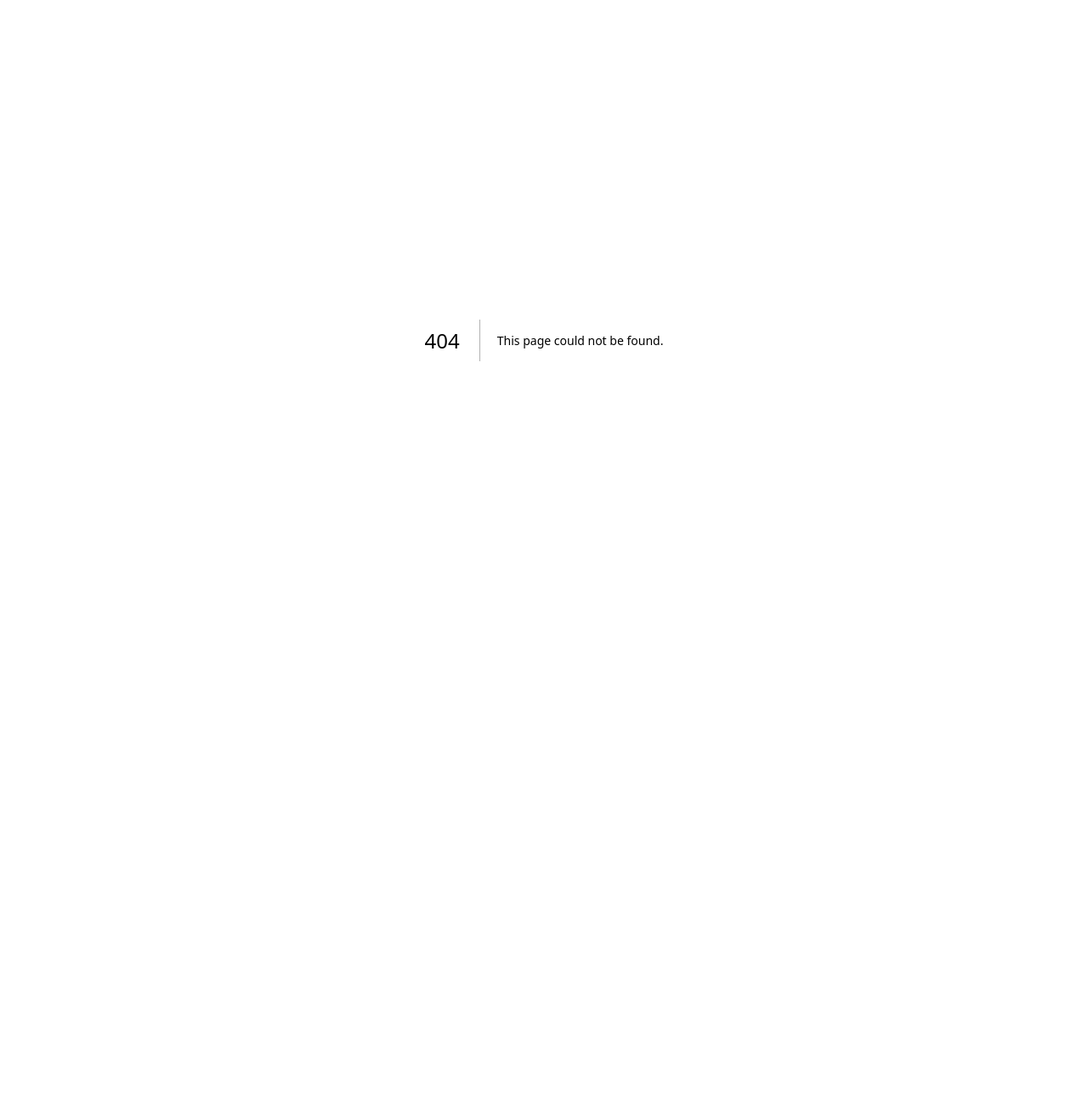
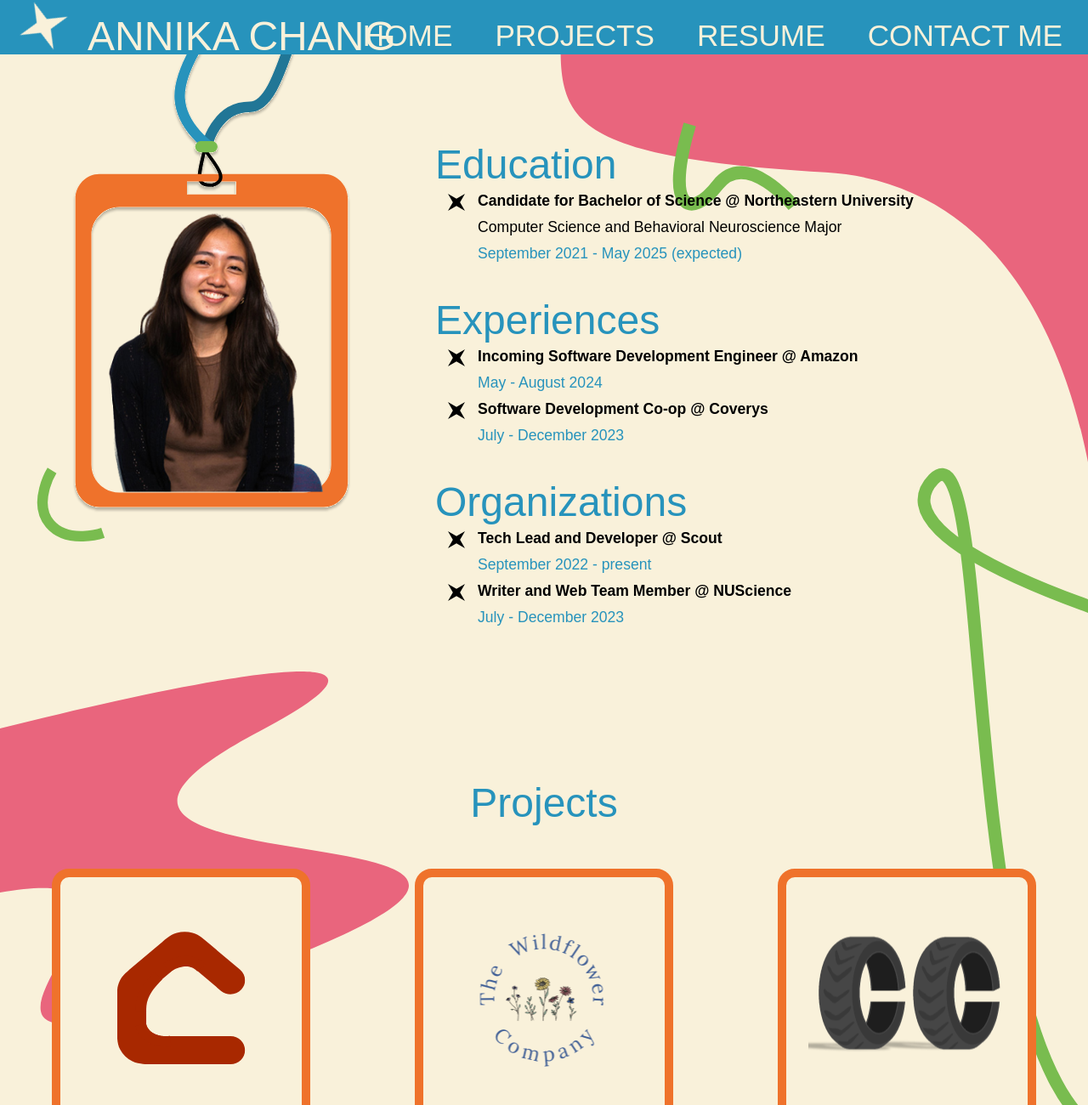
Before and after one commit to annikachang/achang.github.io, a Next.js app: page /personal in a window 1280 px wide. Before the commit this address had no page. Shown: the top 1300 px of the page at 85% size. Before the commit the page ends 800 px from the top, so only its background shows below. Built offline with nearby package versions, Linux system fonts and the light colour scheme; a web font is replaced by a local one.

Commit message:
add main route

```diff
--- /dev/null
+++ b/app/personal/page.tsx
@@ -0,0 +1,58 @@
+"use client";
+import theme from "../../styles/theme";
+import { ThemeProvider } from "@mui/material/styles";
+import "app/index.css";
+import DescriptionCard from "../../components/DescriptionCard";
+import {mainDescriptionData, projectDescriptionData, contactData} from "../info";
+import ProjectCard from "../../components/ProjectCard";
+import ContactCard from "../../components/ContactCard";
+import Header from "../../components/Header";
+
+
+export default function Page() {
+  return (
+    <ThemeProvider theme={theme}>
+      <Header icon_url="../images/header-bullet.svg" mobile_icon_url="../images/menu-mobile.svg"/>
+      <div id="main">
+        <div className="flex container-1 rel">
+        <img className="abs ellipse-1" src="../images/ellipse-1.svg"/>
+        <img className="abs line-1" src="../images/line-1.svg"/>
+        <div className="rel headshot_container">
+            <img className="abs frame" src="../images/headshot_frame.svg"/>
+            <img className="abs headshot-image" src="../images/headshot_image.png"/>
+          </div>
+          <div className="maindescription_container">
+          {mainDescriptionData.map((value, index) => (
+             <DescriptionCard key={index} mainDesc={value} index={index}></DescriptionCard>
+          ))}
+          </div>
+        </div>
+        <img className="abs ellipse-2" src="../images/ellipse-2.svg"/>
+        <img className="abs line-2" src="../images/line-2.svg"/>
+        <img className="abs ellipse-3" src="../images/ellipse-3.svg"/>
+        <div className="container-2 rel" id="projects">
+          <h1>Projects</h1>
+          <div className="flex project-container">
+          {projectDescriptionData.map((value, index) => (
+             <ProjectCard key={index} projectDesc={value}></ProjectCard>
+          ))}
+           </div>
+        </div>
+        <div className="rel">
+        <div className="container-3" id="contact">
+          <h1>Contact Me</h1>
+          <div className="contact-container">
+          {contactData.map((value, index) => (
+             <ContactCard key={index} contactDesc={value}></ContactCard>
+          ))}
+          </div>
+          <img className="abs line-3" src="../images/line-3.svg"/>
+          <p className="abs footer-text">Designed in Figma and developed using React, Typescript and NextJS by Annika Chang.</p>
+          <p className="abs mobile-footer">Designed and developed by Annika Chang.</p>
+          <img className="abs ellipse-4" src="../images/ellipse-4.svg"/>
+        </div>
+        </div>
+      </div>
+    </ThemeProvider>
+  );
+}
```
